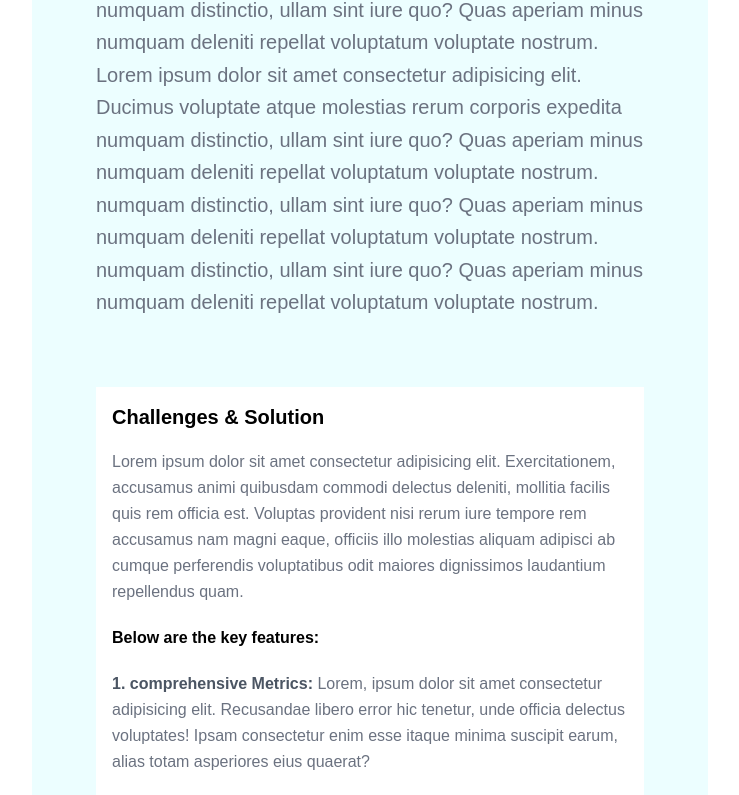
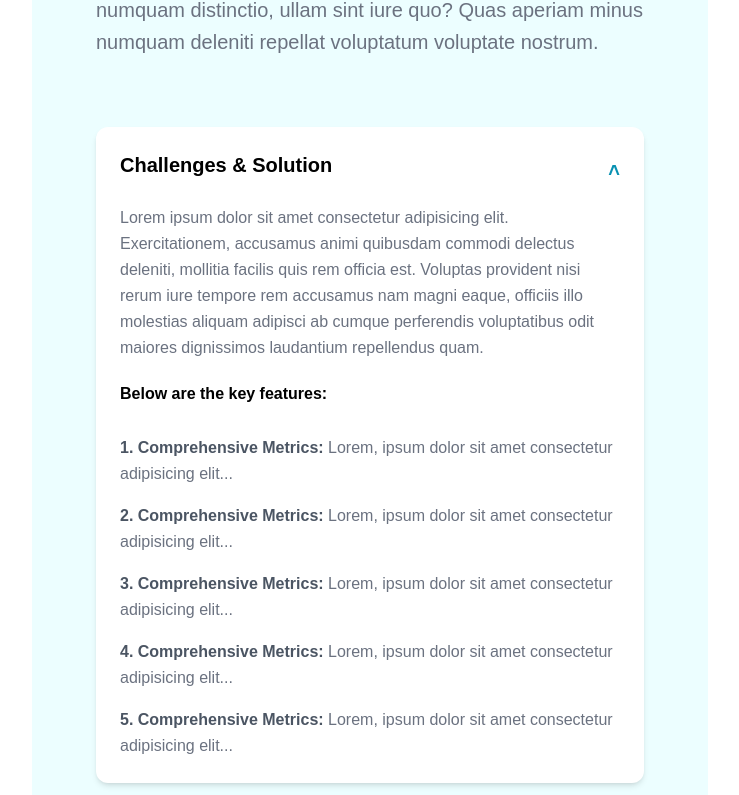
Before and after one commit to sameer1130/case-study, a Vue app in the folder case-study/: page / in a window 1280 px wide. Shown: the part 1377-2172 px from the top of the page, without its empty margins (452-1191 px from the left). Built offline with nearby package versions, Linux system fonts and the light colour scheme.

Commit message:
improved the fade option for challenges

```diff
--- a/case-study/src/views/ExternalResources/index.vue
+++ b/case-study/src/views/ExternalResources/index.vue
@@ -18,44 +18,101 @@
             </p>
         </div>
         <div class="flex p-16 -mt-20">
-            <div class="bg-white p-4">
-                <h2 class="pb-2 font-bold text-xl">Challenges & Solution</h2>
+        <div class="bg-white p-6 rounded-xl shadow-md w-full relative">
+          <!-- Header with Toggle Button -->
+          <div class="flex justify-between items-center">
+            <h2 class="font-bold text-xl">Challenges & Solution</h2>
+            <button @click="showDetails = !showDetails"
+                    class="text-cyan-600 text-xl font-bold focus:outline-none">
+              {{ showDetails ? '˄' : '˅' }}
+            </button>
+          </div>
+
+          <!-- Collapsible Content -->
+          <transition name="fade">
+            <div v-if="showDetails" class="mt-4 space-y-4">
               <p class="leading-relaxed text-gray-500">
-                    Lorem ipsum dolor sit amet consectetur adipisicing elit. Exercitationem, accusamus animi quibusdam commodi delectus deleniti, mollitia facilis quis rem officia est. Voluptas provident nisi rerum iure tempore rem accusamus nam magni eaque, officiis illo molestias aliquam adipisci ab
-                     cumque perferendis voluptatibus odit maiores dignissimos laudantium repellendus quam.
+                Lorem ipsum dolor sit amet consectetur adipisicing elit. Exercitationem, accusamus animi quibusdam commodi delectus deleniti, mollitia facilis quis rem officia est. Voluptas provident nisi rerum iure tempore rem accusamus nam magni eaque, officiis illo molestias aliquam adipisci ab cumque perferendis voluptatibus odit maiores dignissimos laudantium repellendus quam.
               </p>
               <h3 class="font-semibold pb-4 pt-2">Below are the key features:</h3>
               <p class="leading-relaxed text-md text-gray-500">
-                    <span class="font-semibold text-gray-600">1. comprehensive Metrics:</span> Lorem, ipsum dolor sit amet consectetur adipisicing elit. Recusandae libero error hic tenetur, unde officia delectus voluptates! Ipsam consectetur enim esse itaque minima suscipit earum, alias totam asperiores eius quaerat?
+                <span class="font-semibold text-gray-600">1. Comprehensive Metrics:</span> Lorem, ipsum dolor sit amet consectetur adipisicing elit...
               </p>
               <p class="leading-relaxed text-md text-gray-500">
-                    <span class="font-semibold text-gray-600">2. comprehensive Metrics:</span> Lorem, ipsum dolor sit amet consectetur adipisicing elit. Recusandae libero error hic tenetur, unde officia delectus voluptates! Ipsam consectetur enim esse itaque minima suscipit earum, alias totam asperiores eius quaerat?
+                <span class="font-semibold text-gray-600">2. Comprehensive Metrics:</span> Lorem, ipsum dolor sit amet consectetur adipisicing elit...
+              </p>
+              <p class="leading-relaxed text-md text-gray-500">
+                <span class="font-semibold text-gray-600">3. Comprehensive Metrics:</span> Lorem, ipsum dolor sit amet consectetur adipisicing elit...
+              </p>
+              <p class="leading-relaxed text-md text-gray-500">
+                <span class="font-semibold text-gray-600">4. Comprehensive Metrics:</span> Lorem, ipsum dolor sit amet consectetur adipisicing elit...
+              </p>
+              <p class="leading-relaxed text-md text-gray-500">
+                <span class="font-semibold text-gray-600">5. Comprehensive Metrics:</span> Lorem, ipsum dolor sit amet consectetur adipisicing elit...
               </p>
             </div>
+          </transition>
 
         </div>
+      </div>
       <div class="flex p-16 -mt-20">
-            <div class="bg-white p-4">
-                <h2 class="pb-2 font-bold text-xl">Challenges & Solution</h2>
+        <div class="bg-white p-6 rounded-xl shadow-md w-full relative">
+          <!-- Header with Toggle Button -->
+          <div class="flex justify-between items-center">
+            <h2 class="font-bold text-xl">Challenges & Solution</h2>
+            <button @click="showDetails1 = !showDetails1"
+                    class="text-cyan-600 text-xl font-bold focus:outline-none">
+              {{ showDetails1 ? '˄' : '˅' }}
+            </button>
+          </div>
+
+          <!-- Collapsible Content -->
+          <transition name="fade">
+            <div v-if="showDetails1" class="mt-4 space-y-4">
               <p class="leading-relaxed text-gray-500">
-                    Lorem ipsum dolor sit amet consectetur adipisicing elit. Exercitationem, accusamus animi quibusdam commodi delectus deleniti, mollitia facilis quis rem officia est. Voluptas provident nisi rerum iure tempore rem accusamus nam magni eaque, officiis illo molestias aliquam adipisci ab
+                Lorem ipsum dolor sit amet consectetur adipisicing elit. Exercitationem, accusamus animi quibusdam commodi delectus deleniti, mollitia facilis quis rem officia est. Voluptas provident nisi rerum iure tempore rem accusamus nam magni eaque, officiis illo molestias aliquam adipisci ab cumque perferendis voluptatibus odit maiores dignissimos laudantium repellendus quam.
               </p>
               <h3 class="font-semibold pb-4 pt-2">Below are the key features:</h3>
               <p class="leading-relaxed text-md text-gray-500">
-                    <span class="font-semibold text-gray-600">1. comprehensive Metrics:</span> Lorem, ipsum dolor sit amet consectetur adipisicing elit. Recusandae libero error hic tenetur, unde officia delectus voluptates! Ipsam consectetur enim esse itaque minima suscipit earum, alias totam asperiores eius quaerat?
+                <span class="font-semibold text-gray-600">1. Comprehensive Metrics:</span> Lorem, ipsum dolor sit amet consectetur adipisicing elit...
               </p>
               <p class="leading-relaxed text-md text-gray-500">
-                    <span class="font-semibold text-gray-600">2. comprehensive Metrics:</span> Lorem, ipsum dolor sit amet consectetur adipisicing elit. Recusandae libero error hic tenetur, unde officia delectus voluptates! Ipsam consectetur enim esse itaque minima suscipit earum, alias totam asperiores eius quaerat?
+                <span class="font-semibold text-gray-600">2. Comprehensive Metrics:</span> Lorem, ipsum dolor sit amet consectetur adipisicing elit...
               </p>
+              <p class="leading-relaxed text-md text-gray-500">
+                <span class="font-semibold text-gray-600">3. Comprehensive Metrics:</span> Lorem, ipsum dolor sit amet consectetur adipisicing elit...
+              </p>
+              <p class="leading-relaxed text-md text-gray-500">
+                <span class="font-semibold text-gray-600">4. Comprehensive Metrics:</span> Lorem, ipsum dolor sit amet consectetur adipisicing elit...
+              </p>
+              <p class="leading-relaxed text-md text-gray-500">
+                <span class="font-semibold text-gray-600">5. Comprehensive Metrics:</span> Lorem, ipsum dolor sit amet consectetur adipisicing elit...
+              </p>
+            </div>
+          </transition>
 
         </div>
-
       </div>
     </div>
 
 </template>
-  <script></script>
+
+  <script setup>
+  import { ref } from 'vue'
+  const showDetails = ref(true)
+  const showDetails1 = ref(true)
+  </script>
+
+
+
   <style>
+    .fade-enter-active, .fade-leave-active {
+    transition: all 0.3s ease;
+  }
+  .fade-enter-from, .fade-leave-to {
+    opacity: 0;
+    transform: translateY(-10px);
+  }
   .highlight-title::after {
     content: '';
     position: absolute;
--- a/case-study/src/views/Problem/index.vue
+++ b/case-study/src/views/Problem/index.vue
@@ -9,45 +9,60 @@
           Quas aperiam minus numquam deleniti repellat voluptatum voluptate nostrum.
           numquam distinctio, ullam sint iure quo?
           Quas aperiam minus numquam deleniti repellat voluptatum voluptate nostrum.
-                Lorem ipsum dolor sit amet consectetur adipisicing elit. Ducimus voluptate atque
-                molestias rerum corporis expedita numquam distinctio, ullam sint iure quo?
-                Quas aperiam minus numquam deleniti repellat voluptatum voluptate nostrum.
-                numquam distinctio, ullam sint iure quo?
-                Quas aperiam minus numquam deleniti repellat voluptatum voluptate nostrum.
-                numquam distinctio, ullam sint iure quo?
-                Quas aperiam minus numquam deleniti repellat voluptatum voluptate nostrum.
         </p>
       </div>
+
       <div class="flex p-16 -mt-20">
-            <div class="bg-white p-4">
-                <h2 class="pb-2 font-bold text-xl">Challenges & Solution</h2>
+        <div class="bg-white p-6 rounded-xl shadow-md w-full relative">
+          <!-- Header with Toggle Button -->
+          <div class="flex justify-between items-center">
+            <h2 class="font-bold text-xl">Challenges & Solution</h2>
+            <button @click="showDetails = !showDetails"
+                    class="text-cyan-600 text-xl font-bold focus:outline-none">
+              {{ showDetails ? '˄' : '˅' }}
+            </button>
+          </div>
+
+          <!-- Collapsible Content -->
+          <transition name="fade">
+            <div v-if="showDetails" class="mt-4 space-y-4">
               <p class="leading-relaxed text-gray-500">
-                    Lorem ipsum dolor sit amet consectetur adipisicing elit. Exercitationem, accusamus animi quibusdam commodi delectus deleniti, mollitia facilis quis rem officia est. Voluptas provident nisi rerum iure tempore rem accusamus nam magni eaque, officiis illo molestias aliquam adipisci ab
-                     cumque perferendis voluptatibus odit maiores dignissimos laudantium repellendus quam.
+                Lorem ipsum dolor sit amet consectetur adipisicing elit. Exercitationem, accusamus animi quibusdam commodi delectus deleniti, mollitia facilis quis rem officia est. Voluptas provident nisi rerum iure tempore rem accusamus nam magni eaque, officiis illo molestias aliquam adipisci ab cumque perferendis voluptatibus odit maiores dignissimos laudantium repellendus quam.
               </p>
               <h3 class="font-semibold pb-4 pt-2">Below are the key features:</h3>
               <p class="leading-relaxed text-md text-gray-500">
-                    <span class="font-semibold text-gray-600">1. comprehensive Metrics:</span> Lorem, ipsum dolor sit amet consectetur adipisicing elit. Recusandae libero error hic tenetur, unde officia delectus voluptates! Ipsam consectetur enim esse itaque minima suscipit earum, alias totam asperiores eius quaerat?
+                <span class="font-semibold text-gray-600">1. Comprehensive Metrics:</span> Lorem, ipsum dolor sit amet consectetur adipisicing elit...
               </p>
               <p class="leading-relaxed text-md text-gray-500">
-                    <span class="font-semibold text-gray-600">2. comprehensive Metrics:</span> Lorem, ipsum dolor sit amet consectetur adipisicing elit. Recusandae libero error hic tenetur, unde officia delectus voluptates! Ipsam consectetur enim esse itaque minima suscipit earum, alias totam asperiores eius quaerat?
+                <span class="font-semibold text-gray-600">2. Comprehensive Metrics:</span> Lorem, ipsum dolor sit amet consectetur adipisicing elit...
               </p>
               <p class="leading-relaxed text-md text-gray-500">
-                    <span class="font-semibold text-gray-600">3. comprehensive Metrics:</span> Lorem, ipsum dolor sit amet consectetur adipisicing elit. Recusandae libero error hic tenetur, unde officia delectus voluptates! Ipsam consectetur enim esse itaque minima suscipit earum, alias totam asperiores eius quaerat?
+                <span class="font-semibold text-gray-600">3. Comprehensive Metrics:</span> Lorem, ipsum dolor sit amet consectetur adipisicing elit...
               </p>
               <p class="leading-relaxed text-md text-gray-500">
-                    <span class="font-semibold text-gray-600">4. comprehensive Metrics:</span> Lorem, ipsum dolor sit amet consectetur adipisicing elit. Recusandae libero error hic tenetur, unde officia delectus voluptates! Ipsam consectetur enim esse itaque minima suscipit earum, alias totam asperiores eius quaerat?
+                <span class="font-semibold text-gray-600">4. Comprehensive Metrics:</span> Lorem, ipsum dolor sit amet consectetur adipisicing elit...
               </p>
               <p class="leading-relaxed text-md text-gray-500">
-                    <span class="font-semibold text-gray-600">5. comprehensive Metrics:</span> Lorem, ipsum dolor sit amet consectetur adipisicing elit. Recusandae libero error hic tenetur, unde officia delectus voluptates! Ipsam consectetur enim esse itaque minima suscipit earum, alias totam asperiores eius quaerat?
+                <span class="font-semibold text-gray-600">5. Comprehensive Metrics:</span> Lorem, ipsum dolor sit amet consectetur adipisicing elit...
               </p>
             </div>
-
+          </transition>
         </div>
       </div>
+    </div>
+  </template>
 
-</template>
-  <script></script>
-  <style>
+  <script setup>
+  import { ref } from 'vue'
+  const showDetails = ref(true)
+  </script>
 
+  <style scoped>
+  .fade-enter-active, .fade-leave-active {
+    transition: all 0.3s ease;
+  }
+  .fade-enter-from, .fade-leave-to {
+    opacity: 0;
+    transform: translateY(-10px);
+  }
   </style>
```
Lines whose indentation alone changed are shown as unchanged.
